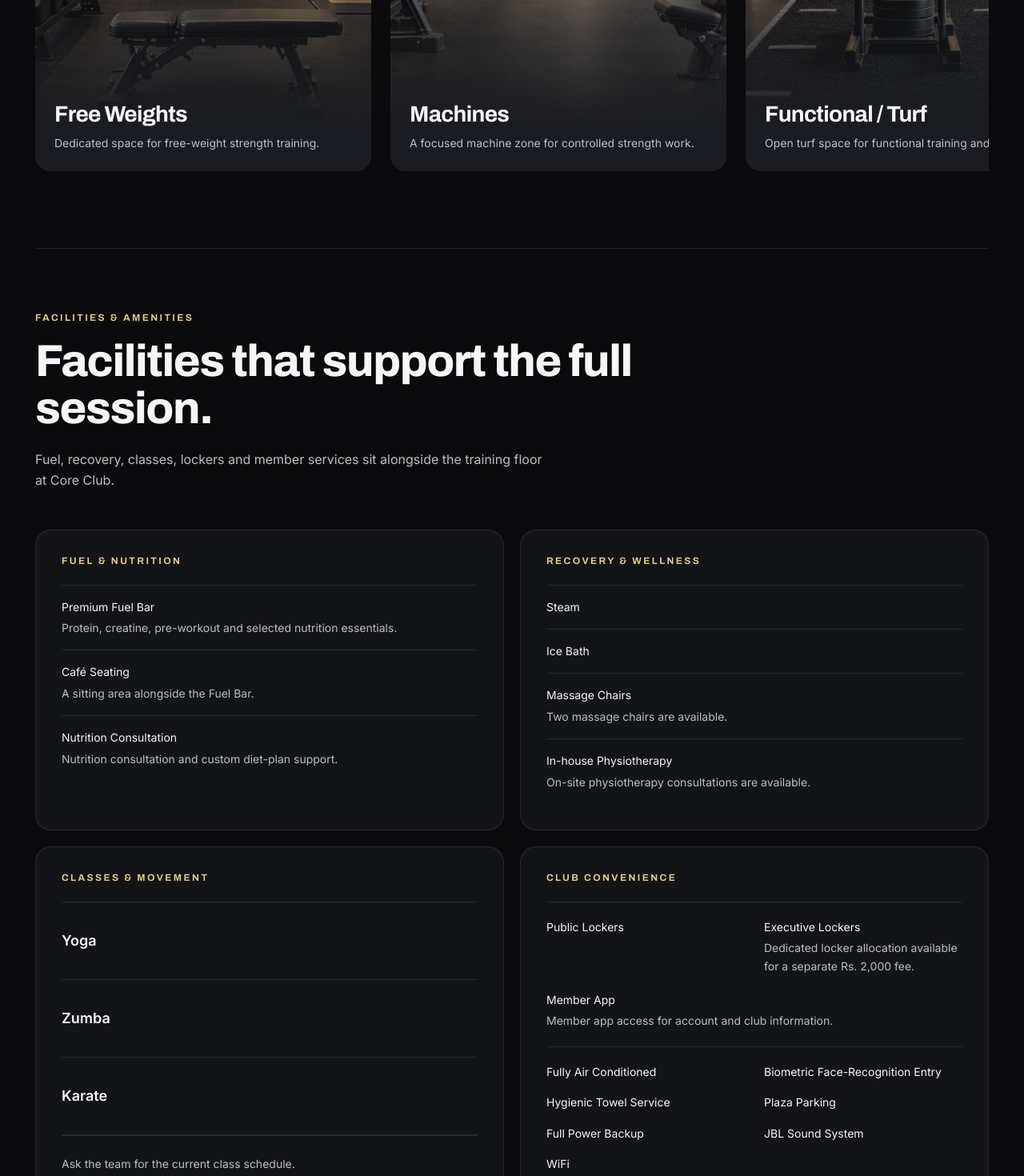
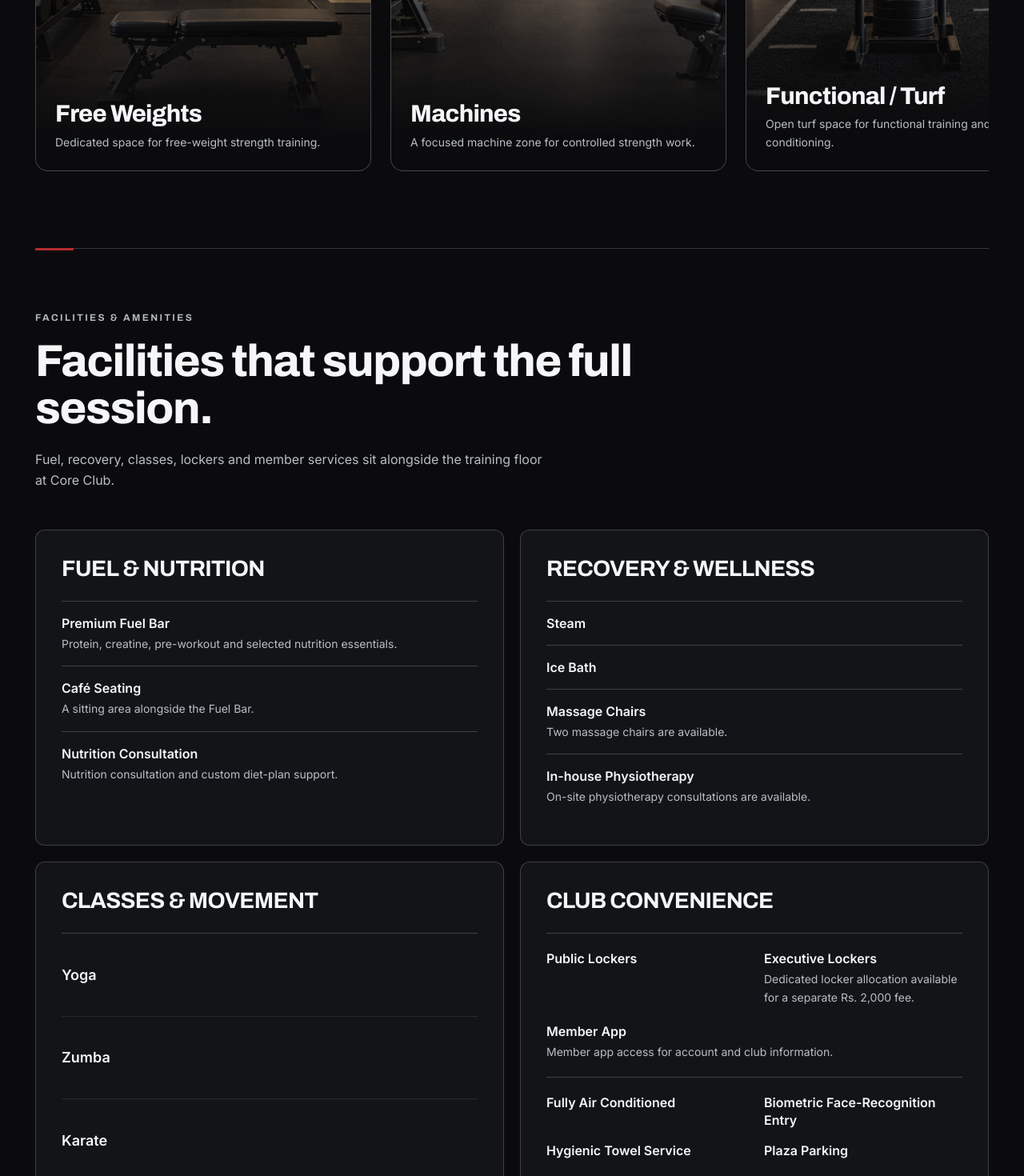
Before and after one commit to hashhaam/core-club, a Next.js app: page / in a window 1280 px wide. Shown: the part 1860-3330 px from the top of the page at 80% size. Built offline with nearby package versions, Linux system fonts and the light colour scheme.

Commit message:
style: strengthen training space

```diff
--- a/app/globals.css
+++ b/app/globals.css
@@ -153,6 +153,12 @@ body {
   letter-spacing: -0.025em;
 }
 
+.zone-title {
+  font-variation-settings: "wght" 760, "wdth" 106;
+  font-size: clamp(24px, 2.5vw, 30px);
+  line-height: 1.08;
+}
+
 .t-eyebrow {
   font-family: var(--font-display), sans-serif;
   font-variation-settings: "wght" 650, "wdth" 100;
--- a/components/sections/facilities.tsx
+++ b/components/sections/facilities.tsx
@@ -13,8 +13,8 @@ function FacilityItem({
   wide?: boolean;
 }) {
   return (
-    <li className={spacious ? "flex min-w-0 flex-1 items-center border-b border-hairline py-5" : wide ? "min-w-0 sm:col-span-2" : compact ? "min-w-0" : "min-w-0 py-4"}>
-      <p className={spacious ? "text-lg font-semibold text-core-white" : "t-small font-semibold text-core-white"}>{item.name}</p>
+    <li className={spacious ? "flex min-w-0 flex-1 items-center border-b border-hairline py-5" : wide ? "min-w-0 lg:col-span-2" : compact ? "min-w-0" : "min-w-0 py-4"}>
+      <p className={spacious ? "text-lg font-semibold text-core-white" : "text-base font-semibold leading-snug text-core-white"}>{item.name}</p>
       {item.description && (
         <p className="t-small mt-1 text-titanium">{item.description}</p>
       )}
@@ -26,9 +26,10 @@ export function Facilities() {
   if (!amenities.verified || amenities.groups.length === 0) return null;
 
   return (
-    <section id="facilities" aria-labelledby="facilities-heading" className="mt-20 scroll-mt-24 border-t border-hairline pt-16 lg:mt-24 lg:pt-20">
+    <section id="facilities" aria-labelledby="facilities-heading" className="relative mt-20 scroll-mt-24 border-t border-hairline-strong pt-16 lg:mt-24 lg:pt-20">
+      <span aria-hidden="true" className="absolute -top-px left-0 h-[3px] w-12 bg-core-red" />
       <Reveal>
-        <p className="t-eyebrow text-gold-lift">FACILITIES & AMENITIES</p>
+        <p className="t-eyebrow text-titanium">FACILITIES & AMENITIES</p>
         <h2 id="facilities-heading" className="t-h2 mt-5 max-w-[22ch] text-core-white">
           Facilities that support the full session.
         </h2>
@@ -44,37 +45,37 @@ export function Facilities() {
             as="article"
             key={group.slug}
             delay={(index % 2) * 0.08}
-            className="flex h-full min-w-0 flex-col rounded-cc-md border border-hairline bg-surface-1 p-6 sm:p-8"
+            className="flex h-full min-w-0 flex-col rounded-cc-sm border border-hairline-strong bg-surface-1 p-6 sm:p-8"
           >
-            <h3 className="t-eyebrow text-gold-lift">{group.name}</h3>
+            <h3 className="t-h3 text-core-white uppercase">{group.name}</h3>
             {group.slug === "club-convenience" ? (
-              <div className="mt-6 border-t border-hairline">
-                <ul className="grid gap-x-6 gap-y-5 py-5 sm:grid-cols-2">
+              <div className="mt-6 border-t border-hairline-strong">
+                <ul className="grid gap-x-6 gap-y-5 py-5 lg:grid-cols-2">
                   {group.items.slice(0, 3).map((item, itemIndex) => (
                     <FacilityItem key={item.slug} item={item} compact wide={itemIndex === 2} />
                   ))}
                 </ul>
-                <ul className="grid gap-x-6 gap-y-4 border-t border-hairline pt-5 sm:grid-cols-2">
+                <ul className="grid gap-x-6 gap-y-4 border-t border-hairline-strong pt-5 lg:grid-cols-2">
                   {group.items.slice(3).map((item) => (
                     <FacilityItem key={item.slug} item={item} compact />
                   ))}
                 </ul>
               </div>
             ) : group.slug === "classes-movement" ? (
-              <ul className="mt-6 flex flex-1 flex-col border-t border-hairline">
+              <ul className="mt-6 flex flex-1 flex-col border-t border-hairline-strong">
                 {group.items.map((item) => (
                   <FacilityItem key={item.slug} item={item} spacious />
                 ))}
               </ul>
             ) : (
-              <ul className="mt-6 divide-y divide-hairline border-t border-hairline">
+              <ul className="mt-6 divide-y divide-hairline-strong border-t border-hairline-strong">
                 {group.items.map((item) => (
                   <FacilityItem key={item.slug} item={item} />
                 ))}
               </ul>
             )}
             {group.note && (
-              <p className="t-small mt-auto border-t border-hairline pt-6 text-titanium">
+              <p className="t-small mt-auto border-t border-hairline-strong pt-6 text-titanium">
                 {group.note}
               </p>
             )}
--- a/components/sections/strength-floor.tsx
+++ b/components/sections/strength-floor.tsx
@@ -11,7 +11,7 @@ export function StrengthFloor() {
     <section id="strength-floor" className="section-cc bg-core-black">
       <div className="container-cc">
         <Reveal>
-          <p className="t-eyebrow text-gold-lift">STRENGTH FLOOR</p>
+          <p className="t-eyebrow text-red-lift">STRENGTH FLOOR</p>
         </Reveal>
 
         <div
@@ -26,7 +26,7 @@ export function StrengthFloor() {
               key={zone.slug}
               tabIndex={0}
               delay={(index % 3) * 0.06}
-              className="relative aspect-[16/11] w-full overflow-hidden rounded-cc-md bg-surface-2 lg:h-[560px] lg:w-[420px] lg:flex-none lg:snap-start lg:aspect-auto"
+              className="relative aspect-[16/11] w-full overflow-hidden rounded-[16px] border border-hairline-strong bg-surface-2 lg:h-[560px] lg:w-[420px] lg:flex-none lg:snap-start lg:aspect-auto"
             >
               {/* TODO: replace each temporary generated concept image with real zone photography before launch. */}
               {zone.image ? (
@@ -52,11 +52,11 @@ export function StrengthFloor() {
                 className="pointer-events-none absolute inset-0"
                 style={{
                   backgroundImage:
-                    "linear-gradient(to top, #1A1C21 10%, transparent 60%)",
+                    "linear-gradient(to top, #0B0B0D 8%, transparent 62%)",
                 }}
               />
               <div className="absolute inset-x-0 bottom-0 p-6">
-                <h3 className="t-h3 text-core-white">{zone.name}</h3>
+                <h3 className="t-h3 zone-title text-core-white">{zone.name}</h3>
                 <p className="t-small mt-2 text-titanium">
                   {zone.description}
                 </p>
```
